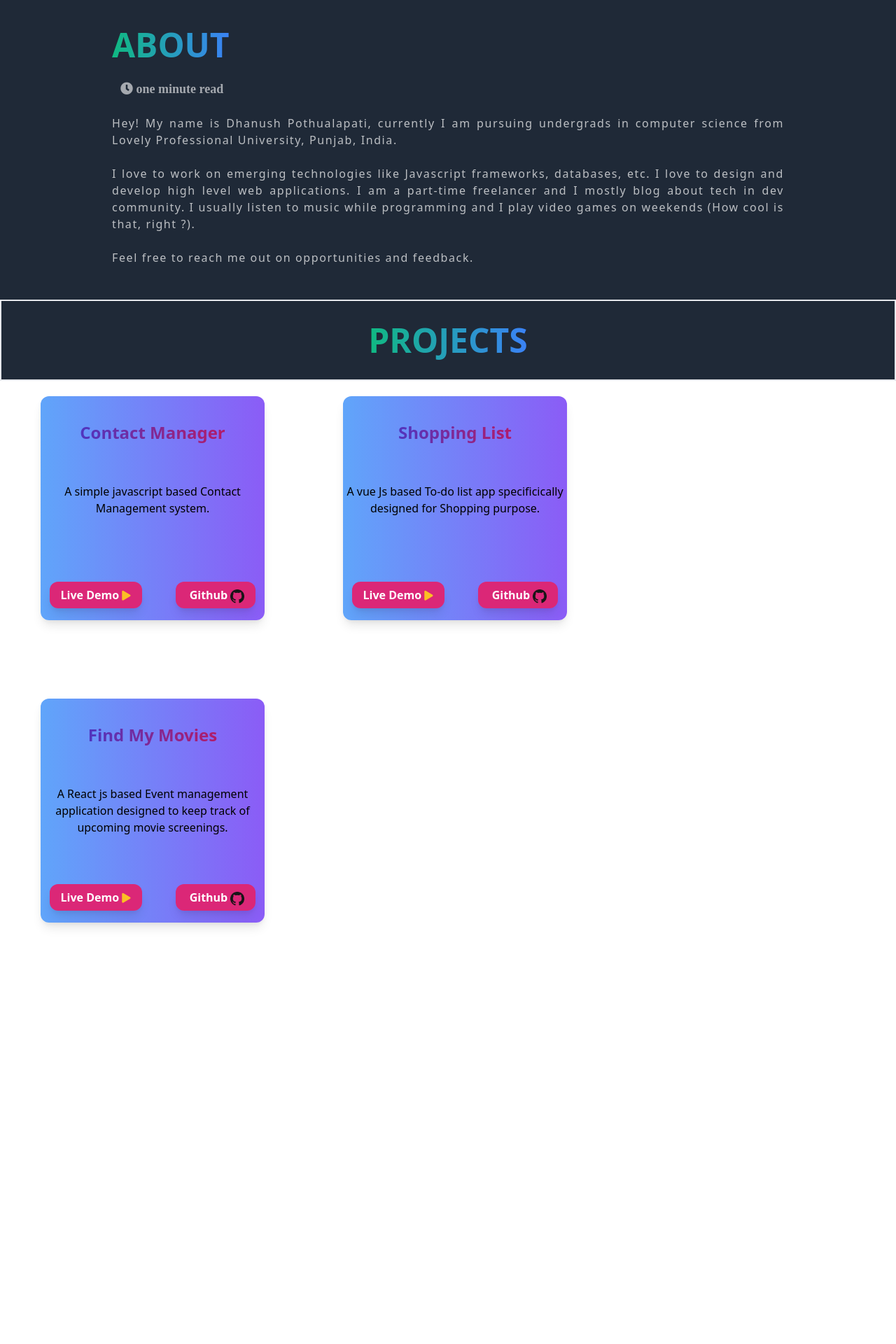
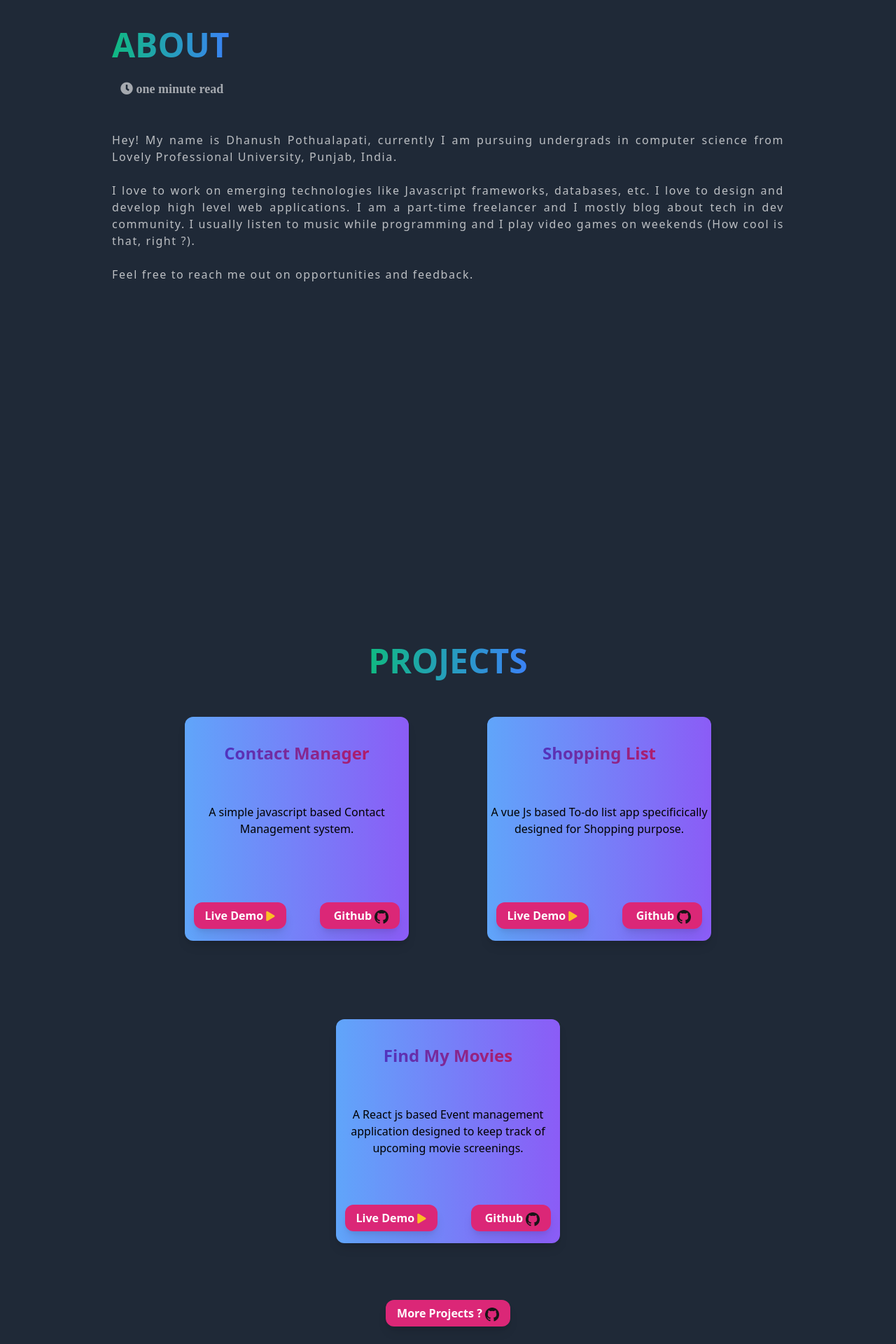
Before and after one commit to Dhanushreddy09/portfolio, a Vue app: page / in a window 1280 px wide. Shown: the part 664-2584 px from the top of the page at 70% size. Before the commit the page ends 2038 px from the top, so only its background shows below. Built offline with nearby package versions, Linux system fonts and the light colour scheme; a small style sheet from the web is missing.

Commit message:
responsive check

```diff
--- a/src/components/Navbar.vue
+++ b/src/components/Navbar.vue
@@ -46,11 +46,12 @@
 </div>
 <br/>
 <br/>
-  <div class="w-3/4 m-auto">
+  <div class="w-3/4 m-auto md:min-h-screen">
   <span id="about" class=" font-black bg-clip-text text-transparent bg-gradient-to-r from-green-500  to-blue-500 text-5xl">ABOUT</span>
   <br/>
   <br/>
   <i class="fa fa-clock text-white text-lg text-opacity-60 mx-3" aria-hidden="true"> one minute read</i>
+  <br/>
   <br/>
   <br/>
   <p class="text-white text-md text-opacity-70 text-justify tracking-widest">
@@ -70,15 +71,15 @@
 </div>
 <br/>
 <br/>
-<div class="text-center py-8 border-2">
+<div class="text-center py-8">
   <span id="projects" class=" font-black bg-clip-text text-transparent bg-gradient-to-r from-green-500  to-blue-500 text-5xl">PROJECTS</span>
   <br/>
-  <div v-for="project in projects" :key="project.id" class="md:m-14 m-10  h-80 w-80 md:float-left rounded-xl shadow-lg py-6 bg-gradient-to-r from-blue-400  to-purple-500">
-       <div class="h-16 w-full py-3 m-auto">
+  <div v-for="project in projects" :key="project.id" class="md:m-14 m-10 md:inline-block h-80 w-80 rounded-xl shadow-lg py-6 bg-gradient-to-r from-blue-400  to-purple-500">
+       <div class="h-16  py-3 m-auto">
          <span class="text-2xl font-black px-6 bg-clip-text text-transparent bg-gradient-to-r from-indigo-700  to-pink-700">{{project.Name}}</span>
        </div>
        <br/>
-       <div class="h-28 w-full py-3 text-center  m-auto break-words">
+       <div class="h-28 py-3 text-center  m-auto break-words">
          <span class="text-md font-medium">
           {{project.Description}}
          </span>
@@ -95,6 +96,12 @@
        </div>
   </div>
 </div>
+<div class="text-center h-14">
+  <a href="https://github.com/Dhanushreddy09" target="blank" class="bg-pink-600 hover:bg-pink-700 focus:outline-none text-white font-bold py-2 px-4 rounded-xl shadow-lg">
+ More Projects ? <img class="h-5 w-5 inline" :src="markgithub" />
+</a>
+</div>
+
 </div>
 </template>
 <script>
```
